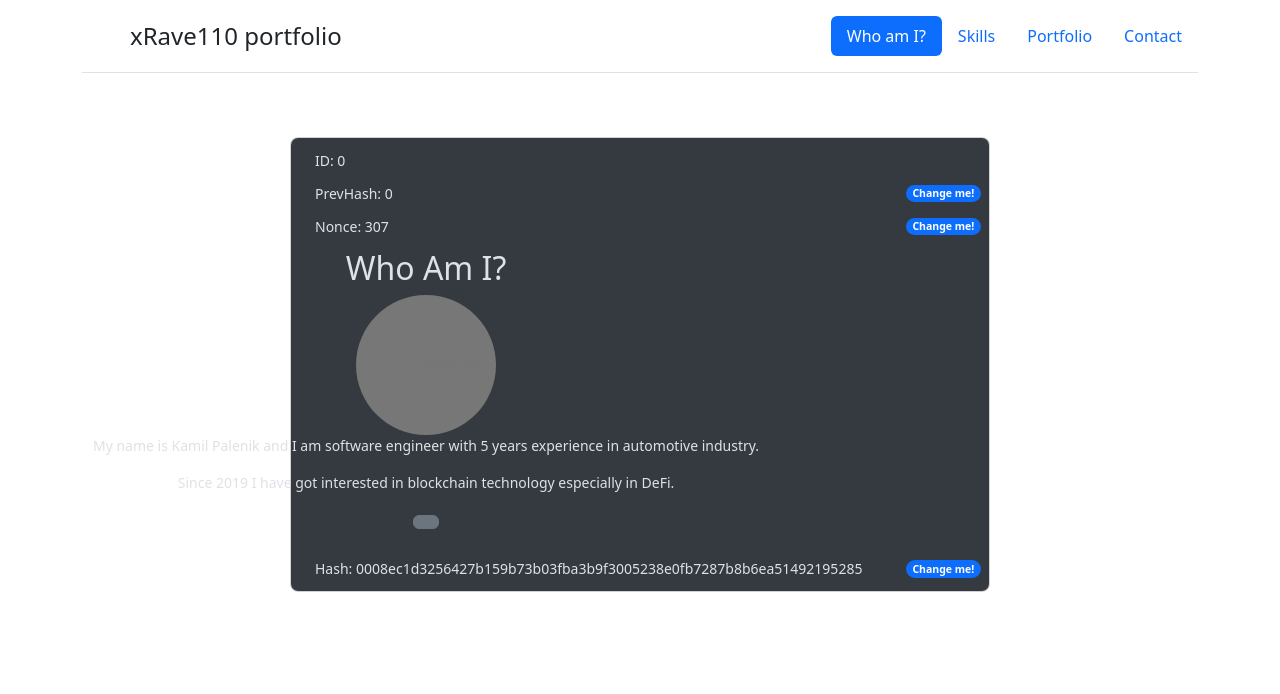
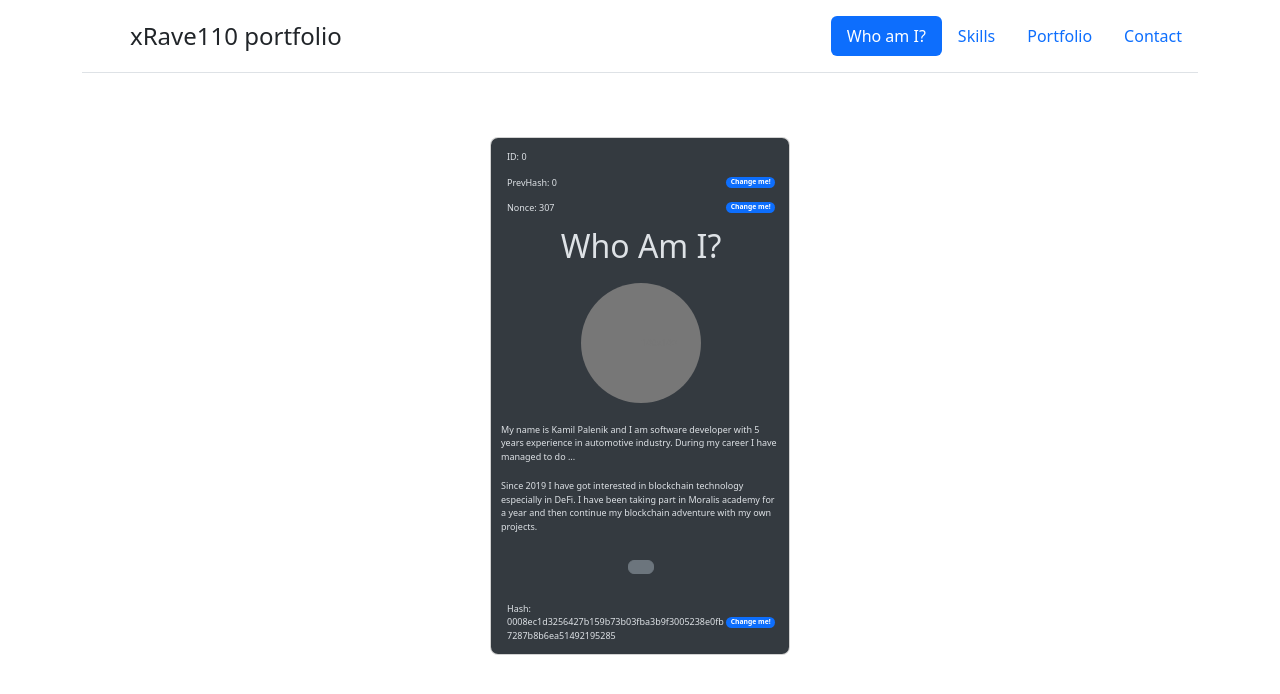
Before and after one commit to xrave110/portfolio, a React (Create React App) app: page / in a window 1280 px wide. Both pictures are taken after a click on the link "Who am I?". Shown: the top 694 px of the page. Built offline with nearby package versions, Linux system fonts and the light colour scheme.

Commit message:
Fixed text wrapping

```diff
--- a/src/components/Block.css
+++ b/src/components/Block.css
@@ -3,38 +3,46 @@
     fill: currentColor;
 }
 
+.wrap-anywhere {
+    overflow-wrap: anywhere;
+}
+
 .list-item {
-    font-size: 14px;
+    font-weight: 400;
+    font-size: 9px;
+    width: 300px;
+    text-align: inherit;
+    white-space: inherit;
+    inline-size: 300px;
 }
 
 .dropdown-menu {
     position: static;
     display: block;
-    width: 700px;
+    width: 300px;
     margin: 4rem auto;
 }
 
 .dropdown-menu-macos {
     display: grid;
     gap: .25rem;
-    padding: .5rem;
     border-radius: .5rem;
 }
 
-.dropdown-menu-macos .dropdown-item {
+.dropdown-menu-macos .list-item {
     border-radius: .25rem;
 }
 
-.dropdown-item-danger {
+.list-item-danger {
     color: var(--bs-red);
 }
 
-.dropdown-item-danger:hover,
-.dropdown-item-danger:focus {
+.list-item-danger:hover,
+.list-item-danger:focus {
     color: #fff;
     background-color: var(--bs-red);
 }
 
-.dropdown-item-danger.active {
+.list-item-danger.active {
     background-color: var(--bs-red);
 }
--- a/src/components/Block.js
+++ b/src/components/Block.js
@@ -12,7 +12,7 @@ const Block = ({ id, prevHash, component, nonce, hash }) => {
                 <li className="dropdown-item d-flex justify-content-between align-items-center list-item">
                     ID: {id}
                 </li>
-                <li className="dropdown-item d-flex justify-content-between align-items-center list-item">
+                <li className="dropdown-item d-flex justify-content-between align-items-center list-item wrap-anywhere">
                     PrevHash: {prevHash}
                     <span className="badge bg-primary rounded-pill">Change me!</span>
                 </li>
@@ -20,10 +20,10 @@ const Block = ({ id, prevHash, component, nonce, hash }) => {
                     Nonce: {nonce}
                     <span className="badge bg-primary rounded-pill">Change me!</span>
                 </li>
-                <li className="dropdown-item d-flex justify-content-between align-items-center list-item">
+                <li className="dropdown-item d-flex justify-content-center align-items-center list-item">
                     {component}
                 </li>
-                <li className="dropdown-item d-flex justify-content-between align-items-center list-item">
+                <li className="dropdown-item d-flex justify-content-between align-items-center list-item wrap-anywhere">
                     Hash: {hash}
                     <span className="badge bg-primary rounded-pill">Change me!</span>
                 </li>
--- a/src/components/Info.css
+++ b/src/components/Info.css
@@ -1,5 +1,24 @@
+.flex {
+    display: flex;
+}
+
+.dir-col {
+    flex-direction: column;
+}
+
 .info-container {
     display: flex;
     flex-direction: column;
     align-items: center;
+    flex-wrap: wrap;
+    width: 300px;
 }
+
+.about-container {
+    inline-size: 300px;
+    padding: 10px;
+}
+
+.img-container {
+    padding: 10px;
+}
--- a/src/components/Info.js
+++ b/src/components/Info.js
@@ -4,13 +4,19 @@ import "./Info.css";
 
 const Info = ({ currentState }) => {
     return (
-        <div className="info-container col-lg-4">
+        <div className="info-container">
             <h2>{currentState}</h2>
-            <svg className="bd-placeholder-img rounded-circle" width="140" height="140" xmlns="http://www.w3.org/2000/svg" role="img" aria-label="Placeholder: 140x140" preserveAspectRatio="xMidYMid slice" focusable="false"><title>Placeholder</title><rect width="100%" height="100%" fill="#777" /><text x="50%" y="50%" fill="#777" dy=".3em">140x140</text></svg>
-            <p>My name is Kamil Palenik and I am software engineer with 5 years experience in automotive industry.</p>
-            <p>Since 2019 I have got interested in blockchain technology especially in DeFi.</p>
+            <svg className="bd-placeholder-img rounded-circle img-container" width="140" height="140" xmlns="http://www.w3.org/2000/svg" role="img" aria-label="Placeholder: 140x140" preserveAspectRatio="xMidYMid slice" focusable="false"><title>Placeholder</title><rect width="100%" height="100%" fill="#777" /><text x="50%" y="50%" fill="#777" dy=".3em">140x140</text></svg>
+            <div className="about-container">
+                <p className="info-paragraph">My name is Kamil Palenik and I am software developer with 5 years experience in automotive industry.
+                    During my career I have managed to do ...</p>
+                <p className="info-paragraph">Since 2019 I have got interested in blockchain technology especially in DeFi.
+                    I have been taking part in Moralis academy for a year and then continue my blockchain
+                    adventure with my own projects.</p>
+            </div>
             <p><a className="btn btn-secondary" href="#"></a></p>
         </div>
+
     );
 }
 
```
